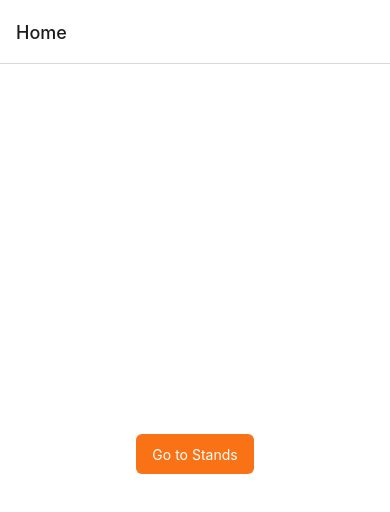
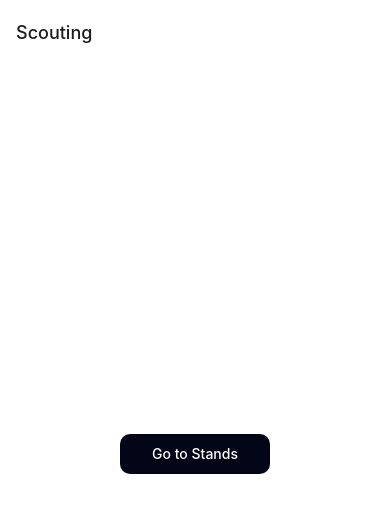
Before and after one commit to Team4308/2024ScoutingApp, a React Native app: screen / in a window 390 px wide. Shown: the top 512 px of the page. Built offline with nearby package versions, Linux system fonts and the light colour scheme.

Commit message:
basic layout

```diff
--- a/App.js
+++ b/App.js
@@ -1,31 +1,64 @@
 import * as React from "react";
-import { View, Text, Pressable } from "react-native";
-import { NavigationContainer } from "@react-navigation/native";
+import { View } from "react-native";
+import { GestureHandlerRootView } from "react-native-gesture-handler";
+import { NavigationContainer, DefaultTheme } from "@react-navigation/native";
 import { createNativeStackNavigator } from "@react-navigation/native-stack";
 import StandsScreen from "./screens/stands";
+import Button from "./components/Button";
+import tailwind from "twrnc";
+
+const theme = {
+  ...DefaultTheme,
+  colors: {
+    ...DefaultTheme.colors,
+    primary: "#f97316",
+    background: "white",
+  },
+};
 
 const Stack = createNativeStackNavigator();
 
 function HomeScreen({ navigation }) {
   return (
-    <View className="flex-1 items-center justify-center bg-white">
-      <Pressable
-        className="bg-orange-500 active:bg-orange-600 rounded-md text-sm h-10 px-4 py-2 inline-flex items-center justify-center"
-        onPress={() => navigation.navigate("Stands")}
+    <View style={tailwind.style("flex-1 items-center justify-center")}>
+      <Button
+        onPress={() => {
+          navigation.navigate("Stands");
+        }}
       >
-        <Text className="text-white">Go to Stands</Text>
-      </Pressable>
+        Go to Stands
+      </Button>
     </View>
   );
 }
 
 function App() {
   return (
-    <NavigationContainer>
-      <Stack.Navigator>
-        <Stack.Screen name="Home" component={HomeScreen} />
-        <Stack.Screen name="Stands" component={StandsScreen} />
-      </Stack.Navigator>
+    <NavigationContainer theme={theme}>
+      <GestureHandlerRootView style={{ flex: 1 }}>
+        <Stack.Navigator
+          screenOptions={{
+            headerShadowVisible: false,
+          }}
+        >
+          <Stack.Screen
+            name="Home"
+            component={HomeScreen}
+            options={{
+              headerLargeTitle: true,
+              headerTitle: "Scouting",
+            }}
+          />
+          <Stack.Screen
+            name="Stands"
+            component={StandsScreen}
+            options={{
+              headerShown: true,
+              headerLargeTitle: true,
+            }}
+          />
+        </Stack.Navigator>
+      </GestureHandlerRootView>
     </NavigationContainer>
   );
 }
--- a/babel.config.js
+++ b/babel.config.js
@@ -2,6 +2,10 @@ module.exports = function (api) {
   api.cache(true);
   return {
     presets: ["babel-preset-expo"],
-    plugins: ["nativewind/babel"],
+    plugins: [
+      "nativewind/babel",
+      "@babel/plugin-proposal-export-namespace-from",
+      "react-native-reanimated/plugin",
+    ],
   };
 };
--- /dev/null
+++ b/components/Button.tsx
@@ -0,0 +1,50 @@
+import * as React from "react";
+import * as Haptics from "expo-haptics";
+import { View, Text, Pressable } from "react-native";
+import { Gesture, GestureDetector } from "react-native-gesture-handler";
+import Animated, {
+  useAnimatedStyle,
+  useSharedValue,
+  withSpring,
+} from "react-native-reanimated";
+import tailwind from "twrnc";
+
+const buttonWrapper =
+  "flex flex-row justify-center items-center px-8 py-2.5 min-h-[36px] bg-slate-950 rounded-[10px]";
+
+const textStyle = "text-sm font-medium text-white text-center";
+
+export default function Button({ children, onPress, ...props }) {
+  const scaleDownAnimation = useSharedValue(1);
+  const scaleHandler = Gesture.Tap()
+    .onBegin(() => {
+      "worklet";
+      scaleDownAnimation.value = withSpring(0.95);
+    })
+    .onFinalize(() => {
+      "worklet";
+      scaleDownAnimation.value = withSpring(1);
+    });
+
+  const animatedStyle = useAnimatedStyle(() => ({
+    transform: [{ scale: scaleDownAnimation.value }],
+  }));
+
+  return (
+    <View style={tailwind.style("flex items-center justify-center")}>
+      <Animated.View style={animatedStyle}>
+        <GestureDetector gesture={scaleHandler}>
+          <Pressable
+            style={tailwind.style(buttonWrapper)}
+            onPress={() => {
+              Haptics.impactAsync(Haptics.ImpactFeedbackStyle.Medium);
+              onPress && onPress(); // Call the onPress prop if it exists
+            }}
+          >
+            <Text style={tailwind.style(textStyle)}>{children}</Text>
+          </Pressable>
+        </GestureDetector>
+      </Animated.View>
+    </View>
+  );
+}
--- a/screens/stands.js
+++ b/screens/stands.js
@@ -1,20 +1,41 @@
-import { StatusBar } from 'expo-status-bar';
-import { StyleSheet, Text, View } from 'react-native';
+import * as React from "react";
+import { View, Text } from "react-native";
+import Button from "../components/Button";
+import tailwind from "twrnc";
 
 export default function Stands() {
+  const [penalties, setPenalties] = React.useState(0);
+
   return (
-    <View style={styles.container}>
-      <Text>Open up App.js to start working on your app!</Text>
-      <StatusBar style="auto" />
+    <View style={tailwind.style("flex-1 items-center justify-center")}>
+      <View style={tailwind.style("flex-col items-center gap-y-8 w-96")}>
+        <Text style={tailwind.style("text-2xl text-center font-bold")}>
+          Penalties
+        </Text>
+        <View
+          style={tailwind.style(
+            "flex-row items-center gap-x-4 bg-slate-100 p-2 rounded-lg"
+          )}
+        >
+          <Button
+            onPress={() => {
+              setPenalties(penalties - 1);
+            }}
+          >
+            -
+          </Button>
+          <Text style={tailwind.style("text-2xl text-center px-4")}>
+            {penalties}
+          </Text>
+          <Button
+            onPress={() => {
+              setPenalties(penalties + 1);
+            }}
+          >
+            +
+          </Button>
+        </View>
+      </View>
     </View>
   );
 }
-
-const styles = StyleSheet.create({
-  container: {
-    flex: 1,
-    backgroundColor: '#fff',
-    alignItems: 'center',
-    justifyContent: 'center',
-  },
-});
--- a/tailwind.config.js
+++ b/tailwind.config.js
@@ -1,6 +1,6 @@
 /** @type {import('tailwindcss').Config} */
 module.exports = {
-  content: ["./App.{js,jsx,ts,tsx}", "./screens/**/*.{js,jsx,ts,tsx}"],
+  content: ["./App.{js,jsx,ts,tsx}", "./screens/**/*.{js,jsx,ts,tsx}", "./components/**/*.{js,jsx,ts,tsx}"],
   theme: {
     extend: {},
   },
--- /dev/null
+++ b/tsconfig.json
@@ -0,0 +1,4 @@
+{
+  "compilerOptions": {},
+  "extends": "expo/tsconfig.base"
+}
```
Also changed, not shown: package.json (+8 -3 lines), 1 other file (tests, documents, lock files or other folders).
